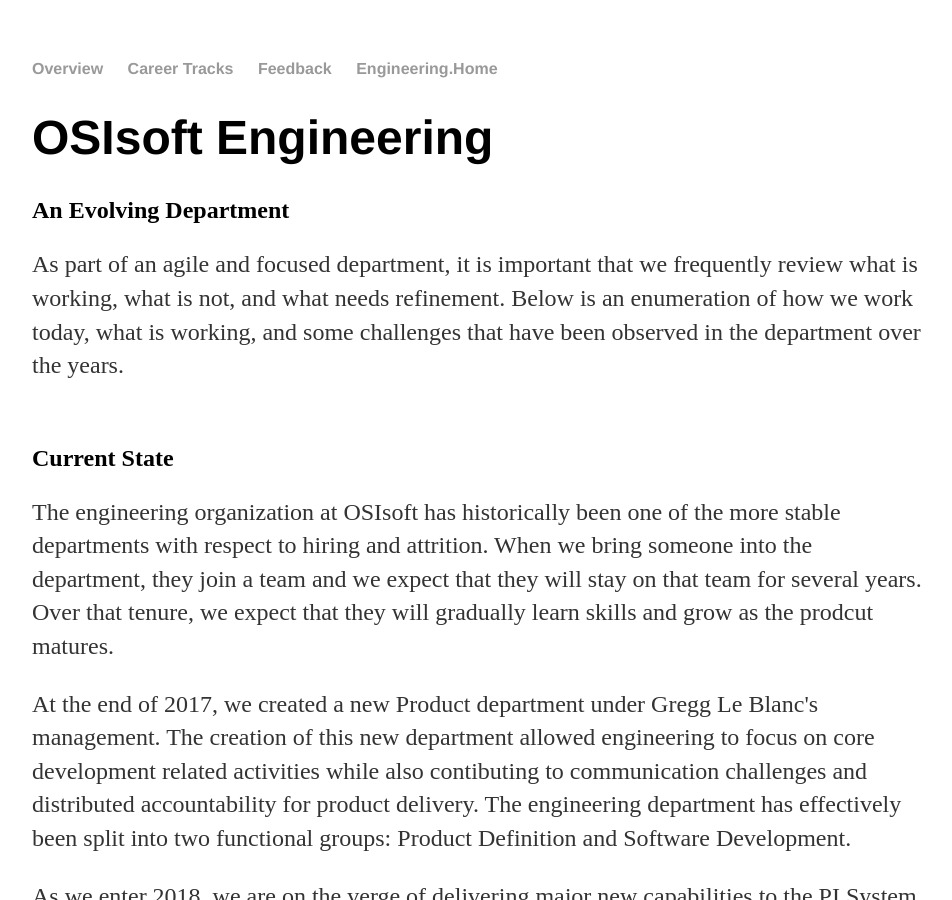
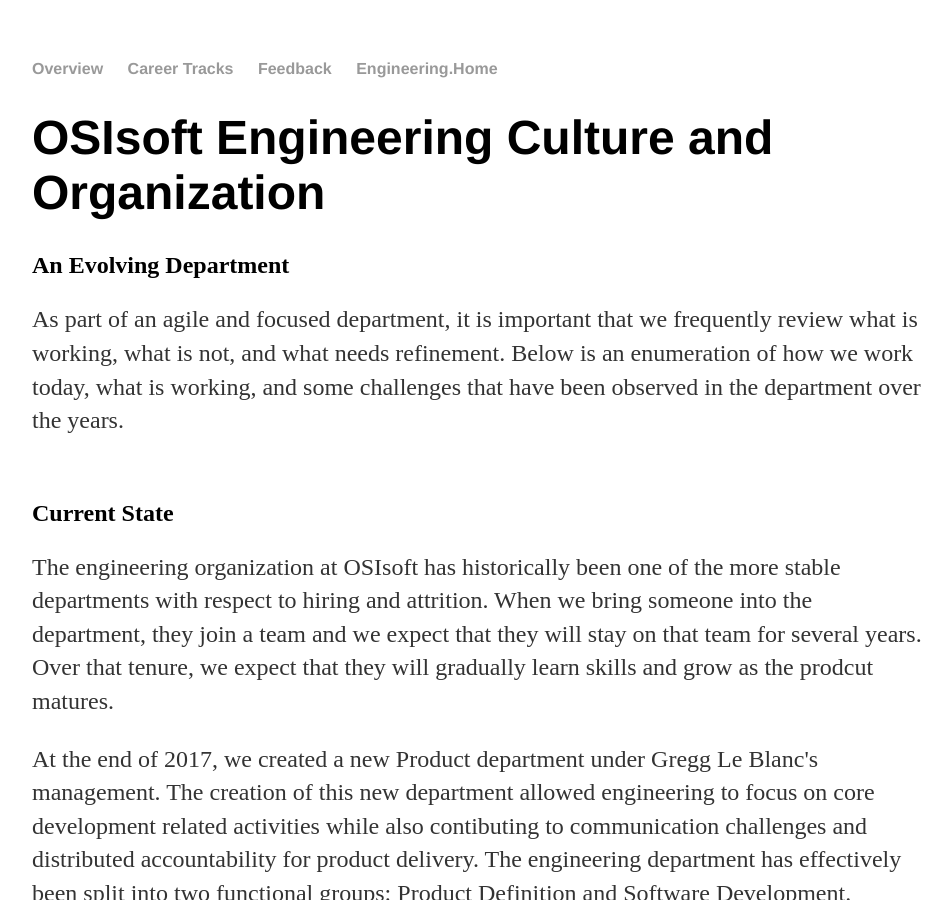
Before and after one commit to OSIEng/osieng.github.io, a Jekyll site: the page built from index.html, in a window 1280 px wide and 900 px high. Shown: the whole window, without its empty margins (160-1112 px from the left). Built offline with Jekyll 4.4.1, drawn with Linux system fonts in a browser that asks for light colours.

Commit message:
Update index.html

```diff
--- a/index.html
+++ b/index.html
@@ -3,7 +3,7 @@
 title: OSIsoft Engineering Organization
 ---
 <div class="blurb">
-	<h1>OSIsoft Engineering</h1>
+	<h1>OSIsoft Engineering Culture and Organization</h1>
 	<h2>An Evolving Department</h2>
 	<p>As part of an agile and focused department, it is important that we frequently review what is working, what is not,
 		and what needs refinement. Below is an enumeration of how we work today, what is working, and some challenges that
```
